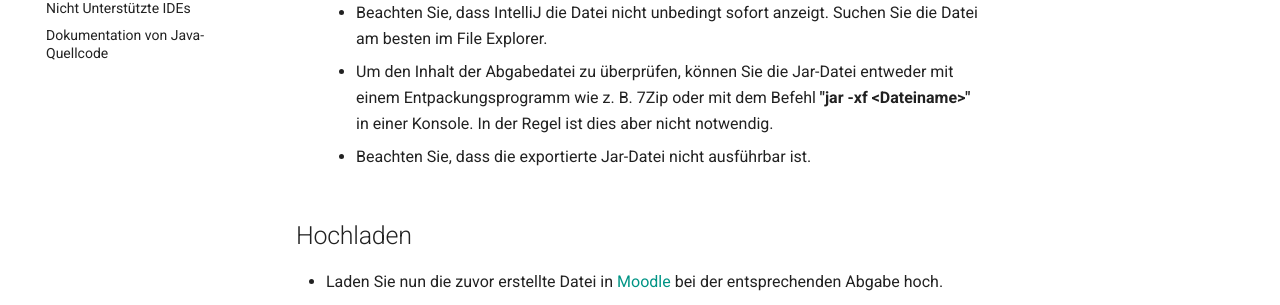
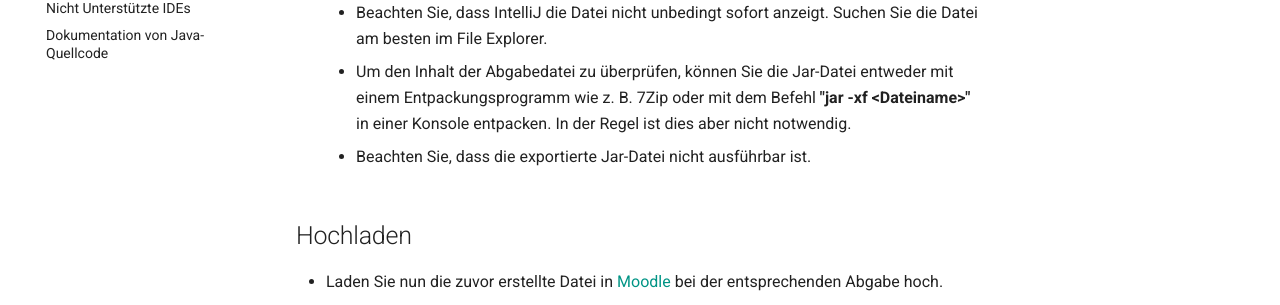
Before and after one commit to tudagrade/wiki, an MkDocs documentation site: the page built from docs/exercises/export-upload.md, in a window 1280 px wide and 900 px high, scrolled down 732 px. Shown: the part 360-665 px from the top of the window. Built offline with MkDocs 1.6.1 and Material for MkDocs 9.7.7, drawn with Linux system fonts in a browser that asks for light colours; comment, search, counter and statistics services are not loaded.

Commit message:
Update export-upload.md
Ziemlich selbsterklärend

```diff
--- a/docs/exercises/export-upload.md
+++ b/docs/exercises/export-upload.md
@@ -28,7 +28,7 @@
 4. In dem Projektordner finden Sie nun im Ordner **"build"** einen weiteren Ordner **"libs"**. In diesem befindet sich die Abgabedatei.
     * Die Datei ist nach dem Schema **"HXX-lastName-firstName-submission.jar"** benannt. Ändern Sie diese Benennung **nicht**.
     * Beachten Sie, dass IntelliJ die Datei nicht unbedingt sofort anzeigt. Suchen Sie die Datei am besten im File Explorer.
-    * Um den Inhalt der Abgabedatei zu überprüfen, können Sie die Jar-Datei entweder mit einem Entpackungsprogramm wie z. B. 7Zip oder mit dem Befehl **"jar -xf <Dateiname\>"** in einer Konsole. In der Regel ist dies aber nicht notwendig.
+    * Um den Inhalt der Abgabedatei zu überprüfen, können Sie die Jar-Datei entweder mit einem Entpackungsprogramm wie z. B. 7Zip oder mit dem Befehl **"jar -xf <Dateiname\>"** in einer Konsole entpacken. In der Regel ist dies aber nicht notwendig.
     * Beachten Sie, dass die exportierte Jar-Datei nicht ausführbar ist.
 
 ## Hochladen
```
